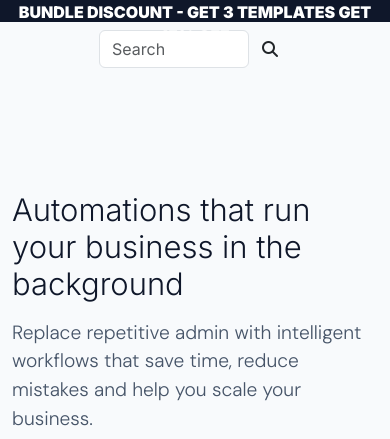
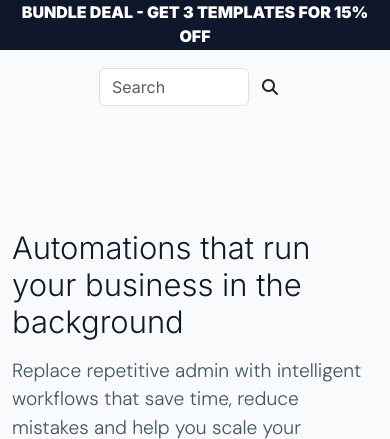
Before and after one commit to Karla-Stein/opsiflow, a Django app: page / in a window 390 px wide. Shown: the part 76-515 px from the top of the page. Run offline with Django 4.2, Linux system fonts and the light colour scheme; some libraries are stand-ins or nearby versions.

Commit message:
Fix discount banner and adjust searchbar

```diff
--- a/static/css/base.css
+++ b/static/css/base.css
@@ -88,7 +88,7 @@ body {
 .discount-banner {
     background-color: var(--primary-text-color);
     color: var(--secondary-background);
-    position: relative;
+    position: fixed;
     z-index: 1010;
     height: 22px;
 }
@@ -245,3 +245,19 @@ aside .nav-link {
         padding-left: 1rem;
     }
 }
+
+@media screen and (max-width: 404px) {
+    .discount-banner {
+        height: 50px;
+    }
+
+    #mobile-searchbar{
+        margin-top: 60px;
+    }
+}
+
+@media screen and (min-width: 405px) {
+    #mobile-searchbar{
+        margin-top: 40px;
+    }
+}
--- a/templates/base.html
+++ b/templates/base.html
@@ -148,12 +148,12 @@
     <div class="container-fluid discount-banner">
         <div class="row text-center">
             <div class="col-12">
-                <p><strong>BUNDLE DISCOUNT - GET 3 TEMPLATES GET 15% OFF</strong></p>
+                <p><strong>BUNDLE DEAL - GET 3 TEMPLATES FOR 15% OFF</strong></p>
             </div>
         </div>
     </div>
     <!-- Mobile/tablet searchbar -->
-    <div class="container-fluid d-lg-none">
+    <div id="mobile-searchbar" class="container-fluid d-lg-none">
         <div class="row">
             <div class="col-12 d-flex justify-content-center mt-2">
                 <form class="d-flex align-items-center" method="GET" action="{% url 'products' %}">
```
